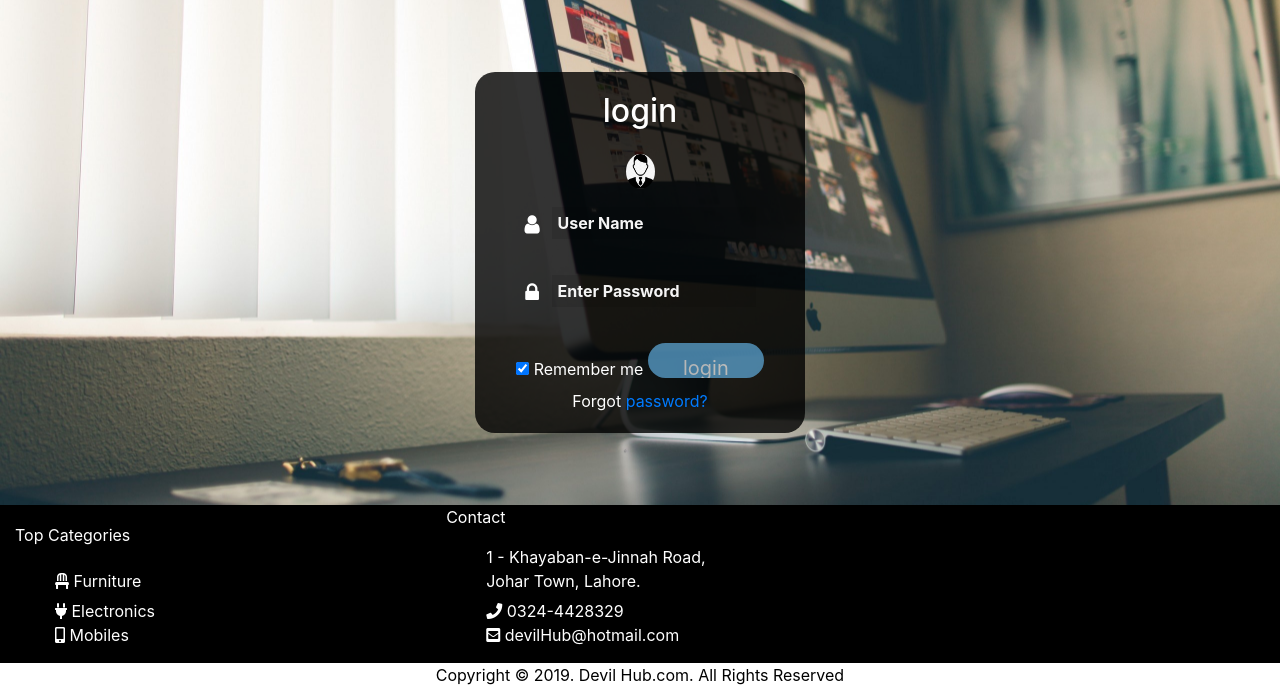
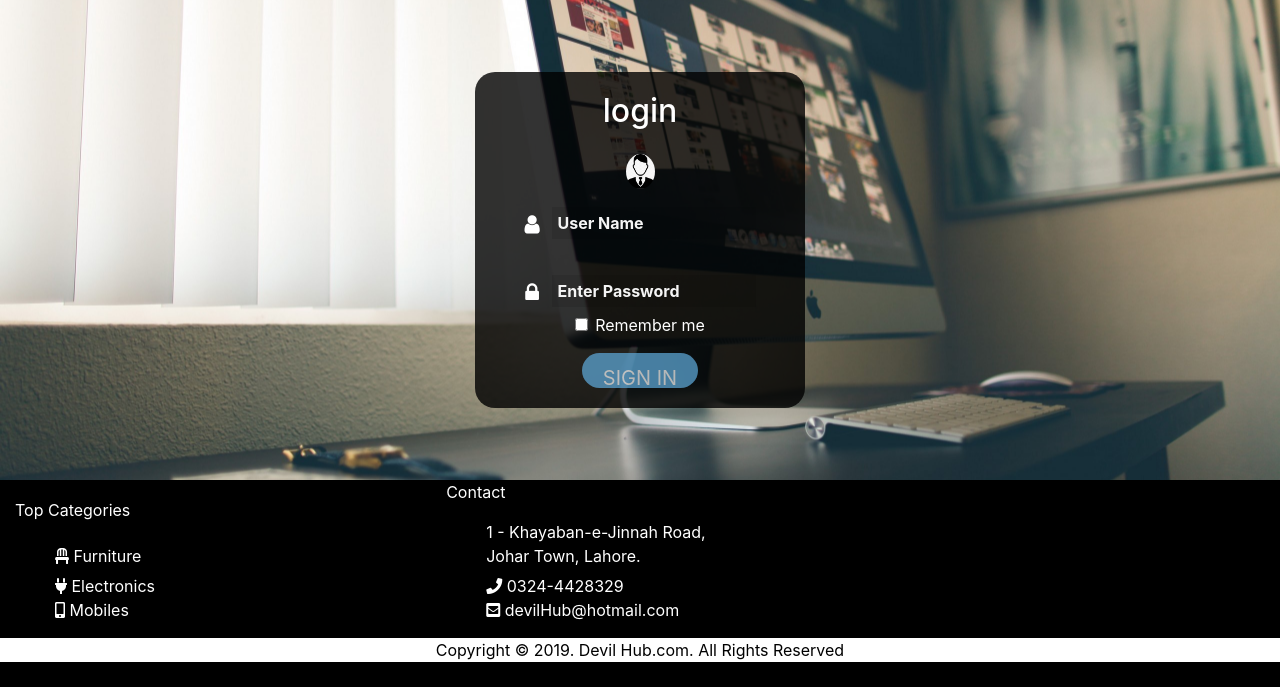
Before and after one commit to usmanawan967/assignment2, a PHP site: page /login.php in a window 1280 px wide. Shown: the part 170-857 px from the top of the page. After the commit the page ends 832 px from the top, so only its background shows below. Run offline with PHP 8.4, Linux system fonts and the light colour scheme; some libraries are stand-ins or nearby versions.

```diff
--- a/login.php
+++ b/login.php
@@ -34,11 +34,11 @@ require "header_footer.php";
             <i class="fa fa-lock fa-lg fa-fw" aria-hidden="true"></i><input type="Password"
                                                                             placeholder=" Enter Password"
                                                                             required=""><br>
-            <label>
-                <input type="checkbox" checked="checked" name="remember "> Remember me
-            </label>
-            <input type="submit" value="login"> <br>
-            <span class="psw">Forgot <a href="#">password?</a></span>
+                <div class="form-check">
+                    <input type="checkbox" class="form-check-input" id="remember" name="remember">
+                    <label class="form-check-label" for="remember">Remember me</label>
+                </div>
+                <input class="btn btn-lg btn-primary mt-3" type="submit" name="login" value="Sign in">
 
         </form>
     </div>
```
